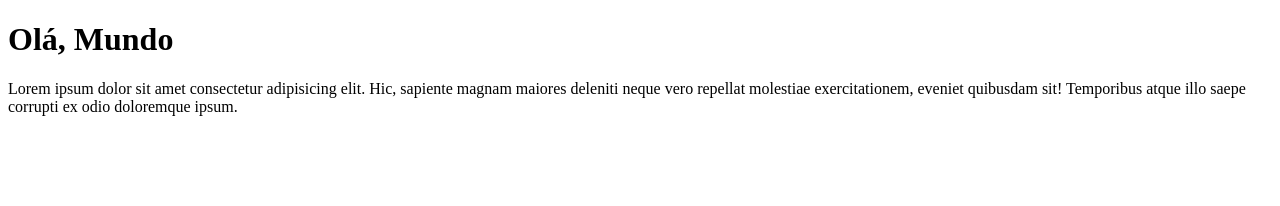
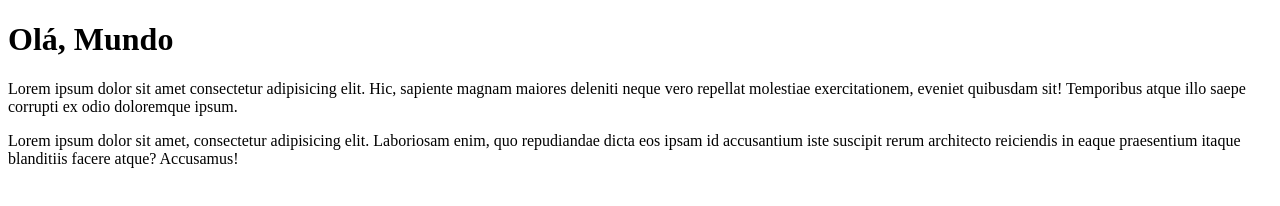
Before and after one commit to JoaoAssis08/Ola-Mundo, a plain HTML site: page site-exemplo/index.html in a window 1280 px wide. Drawn offline with Linux system fonts and the light colour scheme.

Commit message:
Adicionei um paragrafo

```diff
--- a/site-exemplo/index.html
+++ b/site-exemplo/index.html
@@ -8,5 +8,6 @@
 <body>
     <h1>Olá, Mundo</h1>
     <p>Lorem ipsum dolor sit amet consectetur adipisicing elit. Hic, sapiente magnam maiores deleniti neque vero repellat molestiae exercitationem, eveniet quibusdam sit! Temporibus atque illo saepe corrupti ex odio doloremque ipsum.</p>
+    <p>Lorem ipsum dolor sit amet, consectetur adipisicing elit. Laboriosam enim, quo repudiandae dicta eos ipsam id accusantium iste suscipit rerum architecto reiciendis in eaque praesentium itaque blanditiis facere atque? Accusamus!</p>
 </body>
 </html>
```
